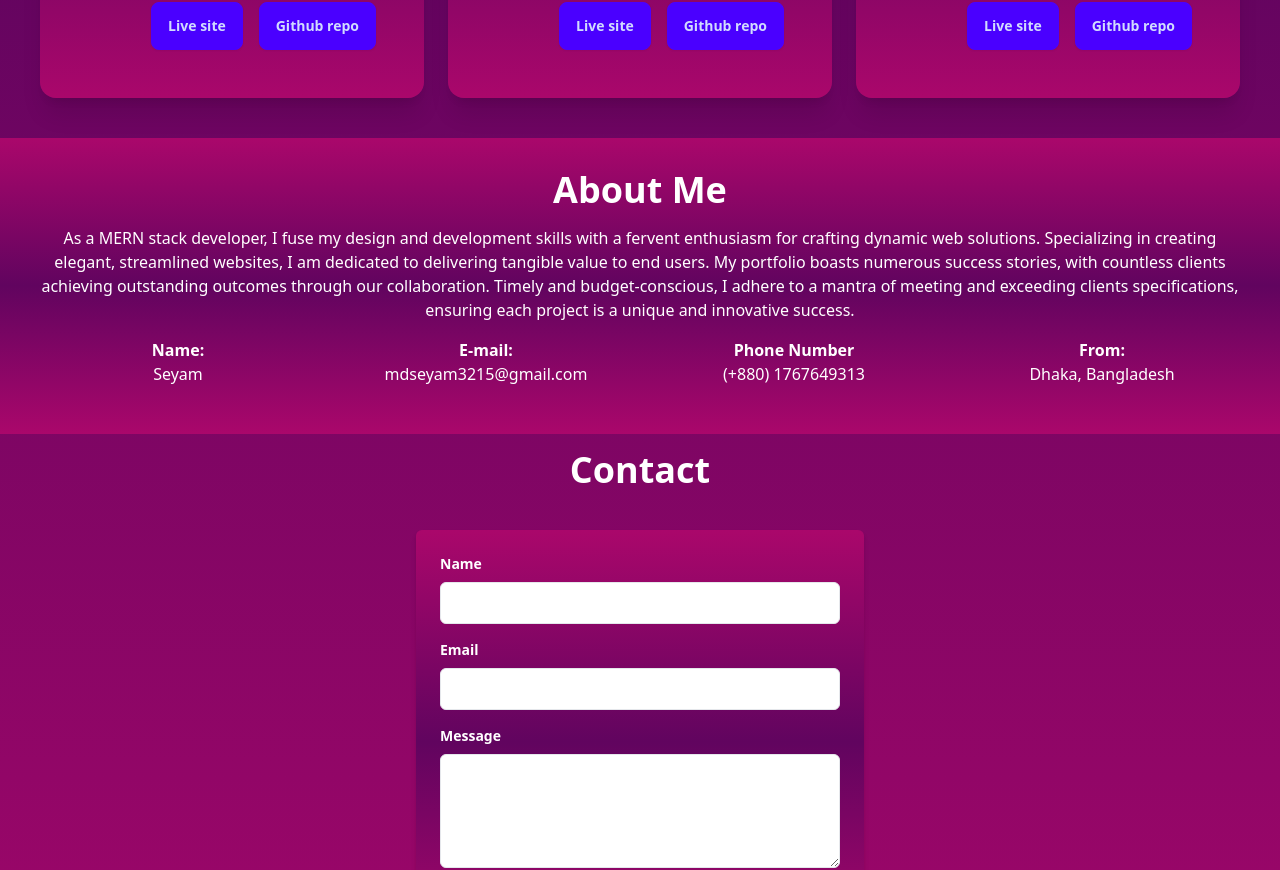
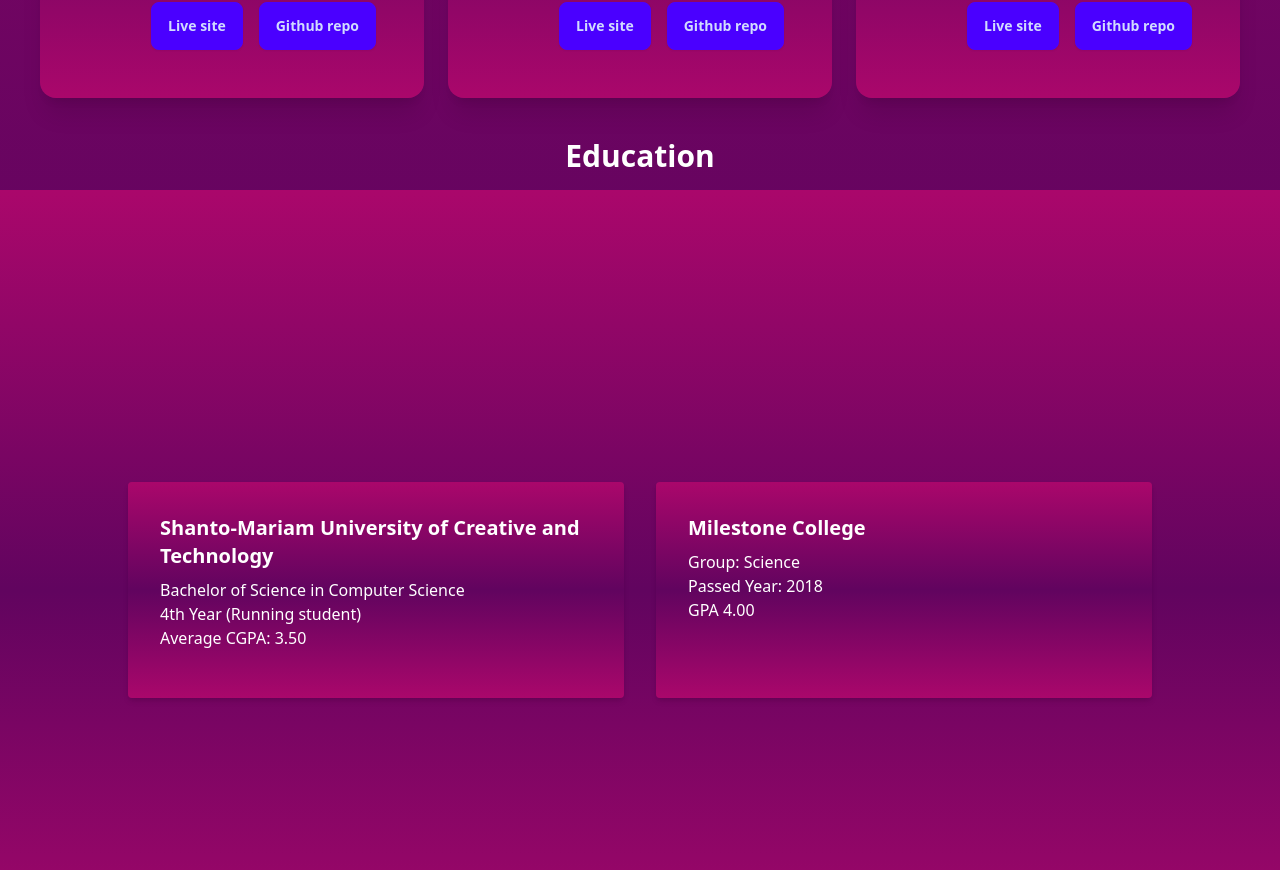
Before and after one commit to seyam14/Portfolio, a React (Vite) app: page / in a window 1280 px wide. Shown: the part 1368-2238 px from the top of the page. Built offline with nearby package versions, Linux system fonts and the light colour scheme.

Commit message:
education

```diff
--- /dev/null
+++ b/src/Component/Education/Education.jsx
@@ -0,0 +1,33 @@
+
+
+const Education = () => {
+    return (
+        <div id="education">
+         <h1 className="text-3xl text-white text-center font-semibold mb-4">Education </h1>
+        <div className="bg-gradient-to-b from-[#AA076B] to-[#AA076B] via-[#61045F] min-h-screen flex items-center justify-center">
+        <div className="grid grid-cols-1 md:grid-cols-2 gap-8 w-full max-w-screen-lg mx-auto">
+          <div className="bg-gradient-to-b from-[#AA076B] to-[#AA076B] via-[#61045F] text-white p-8 rounded shadow-md">
+            <div className="mb-4">
+              <h2 className="text-xl font-semibold mb-2">Shanto-Mariam University of Creative and Technology</h2>
+              <p>Bachelor of Science in Computer Science</p>
+              <p>4th Year (Running student)</p>
+              <p>Average CGPA: 3.50</p>
+            </div>
+          </div>
+
+          <div className="bg-gradient-to-b from-[#AA076B] to-[#AA076B] via-[#61045F] text-white p-8 rounded shadow-md mt-4 md:mt-0">
+
+            <div className="mb-4">
+              <h2 className="text-xl font-semibold mb-2">Milestone College</h2>
+              <p>Group: Science</p>
+              <p>Passed Year: 2018</p>
+              <p>GPA 4.00</p>
+            </div>
+          </div>
+        </div>
+      </div>
+</div>
+    );
+};
+
+export default Education;
--- a/src/Component/Home/Home.jsx
+++ b/src/Component/Home/Home.jsx
@@ -1,9 +1,10 @@
 import AboutMe from "../AboutMe/AboutMe";
 import Banner from "../Banner/Banner";
 import ContactForm from "../ContactForm/ContactForm";
+import Education from "../Education/Education";
 import MySkillsSection from "../MySkillsSection/MySkillsSection";
 import Projects from "../Projects/Projects";
-import Resume from "../Resume/Resume";
+
 
 
 const Home = () => {
@@ -12,9 +13,9 @@ const Home = () => {
             <Banner></Banner>
             <MySkillsSection></MySkillsSection>
             <Projects></Projects>
+            <Education></Education>
             <AboutMe></AboutMe>
             <ContactForm></ContactForm>
-            <Resume></Resume>
         </div>
     );
 };
--- a/src/Component/Resume/Resume.jsx
+++ /dev/null
@@ -1,10 +0,0 @@
-
-const Resume = () => {
-  return (
-    <div>
-
-    </div>
-  );
-};
-
-export default Resume;
```
